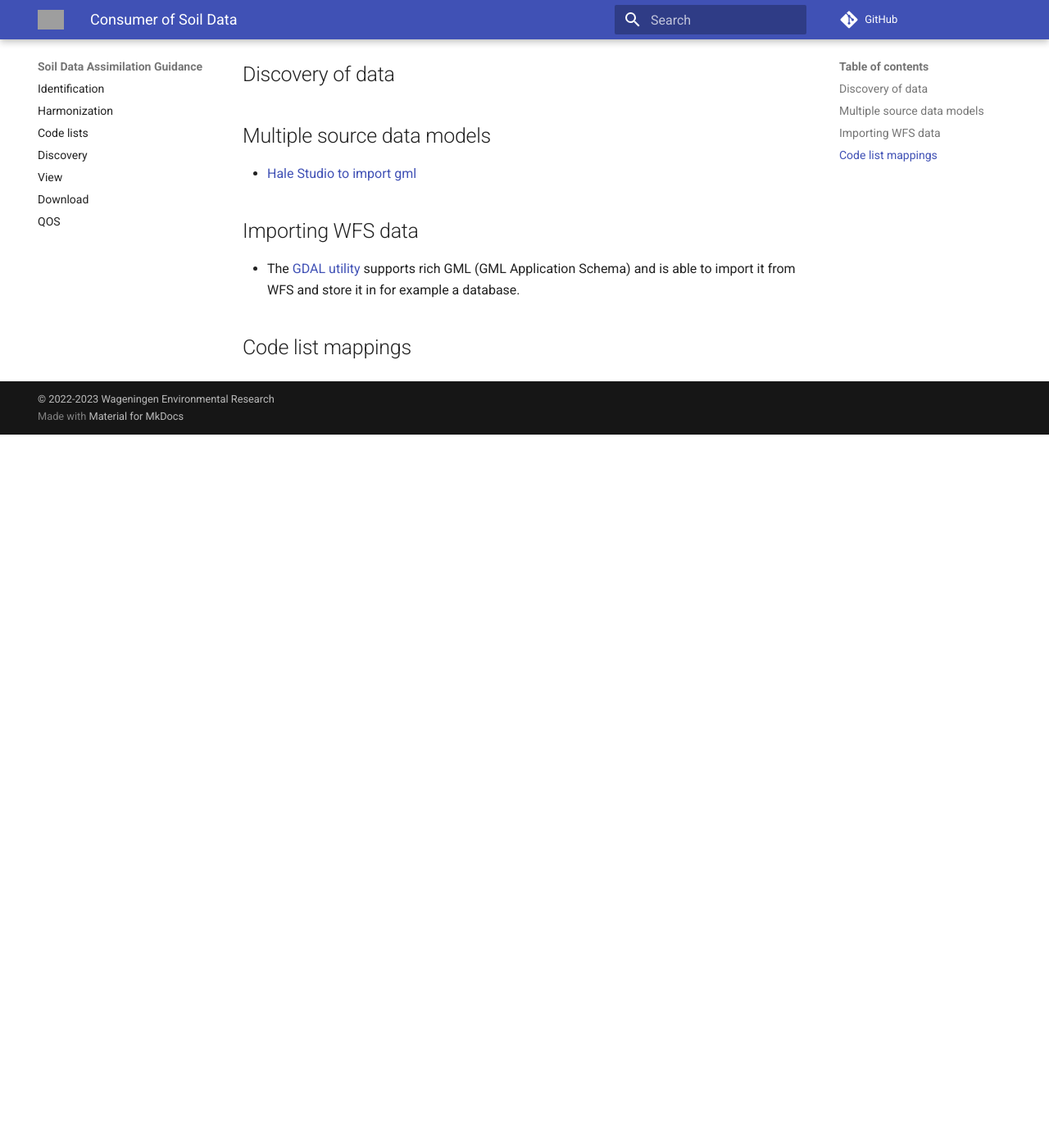
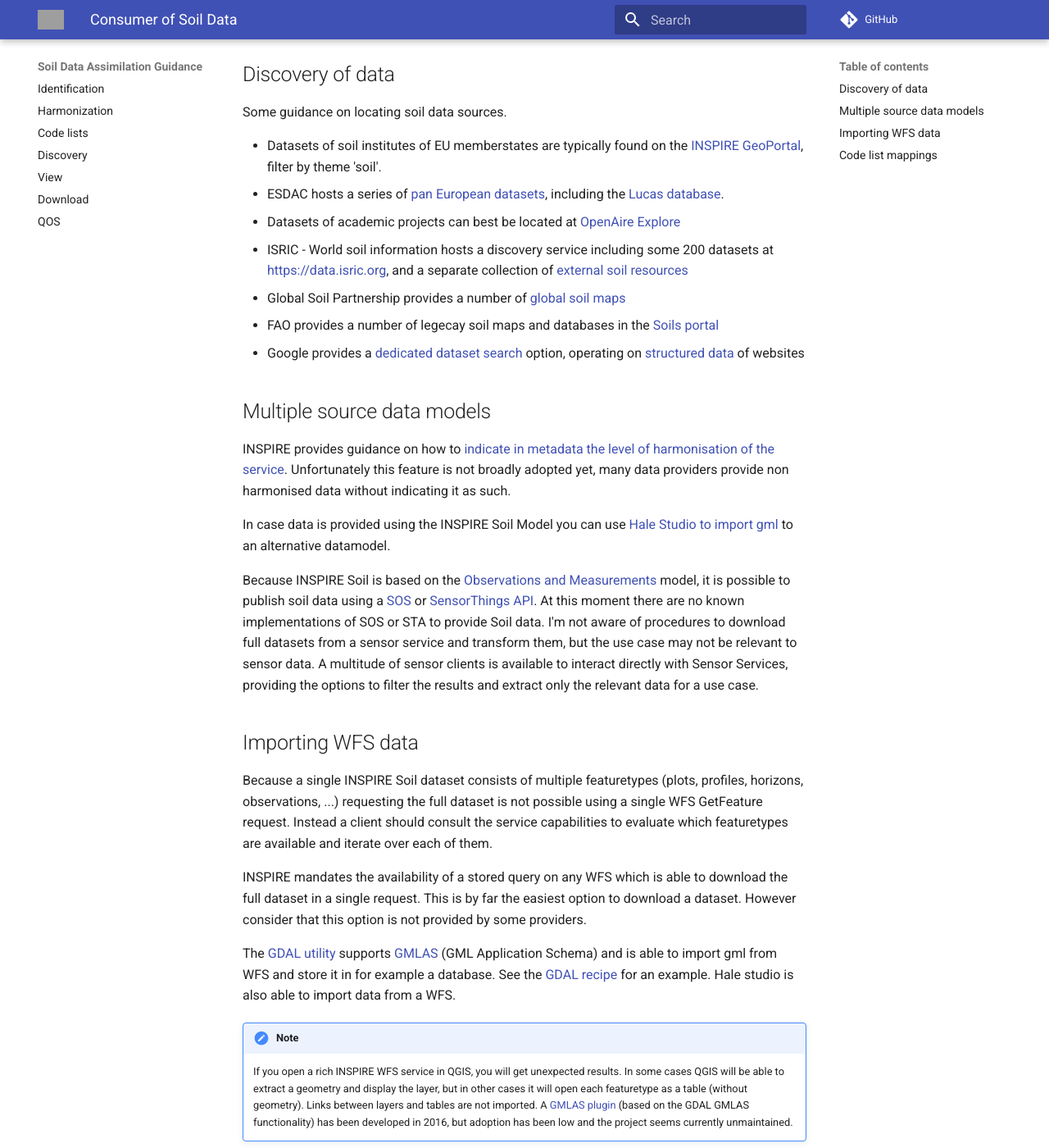
Before and after one commit to ejpsoil/soildata-assimilation-guidance, an MkDocs documentation site: the page built from docs/consumer.md, in a window 1280 px wide and 1400 px high, scrolled down 910 px. Shown: the whole window at 82% size. Built offline with MkDocs 1.6.1 and Material for MkDocs 9.7.7, drawn with Linux system fonts in a browser that asks for light colours; comment, search, counter and statistics services are not loaded; before the commit the page ends 1440 px from its top, so only the background shows below that; some of the changed text lies outside the part shown; grey boxes are pictures that could not be loaded.

Commit message:
topics related to consumer perspective

```diff
--- a/docs/consumer.md
+++ b/docs/consumer.md
@@ -14,13 +14,46 @@ Below some guidance on how to face some of these challenges:
 
 ## Discovery of data
 
+Some guidance on locating soil data sources.
+
+- Datasets of soil institutes of EU memberstates are typically found on the [INSPIRE GeoPortal](https://inspire-geoportal.ec.europa.eu/overview.html?view=themeOverview&theme=so), filter by theme 'soil'.
+- ESDAC hosts a series of [pan European datasets](https://esdac.jrc.ec.europa.eu/resource-type/datasets), including the [Lucas database](https://esdac.jrc.ec.europa.eu/projects/lucas).
+- Datasets of academic projects can best be located at [OpenAire Explore](https://explore.openaire.eu/search/find?instancetypename=%22Dataset%22&active=result&fv0=soil&f0=q&page=1)
+- ISRIC - World soil information hosts a discovery service including some 200 datasets at [https://data.isric.org](https://data.isric.org), and a separate collection of [external soil resources](https://www.isric.org/index.php/explore/soil-geographic-databases)
+- Global Soil Partnership provides a number of [global soil maps](https://www.fao.org/global-soil-partnership/areas-of-work/soil-information-and-data/en/)
+- FAO provides a number of legecay soil maps and databases in the [Soils portal](https://www.fao.org/soils-portal/data-hub/soil-maps-and-databases/en/)
+- Google provides a [dedicated dataset search](https://datasetsearch.research.google.com/search?query=soil) option, operating on [structured data](https://developers.google.com/search/docs/appearance/structured-data/dataset) of websites
+
+
 ## Multiple source data models
 
-- [Hale Studio to import gml](tools/hale-studio-consume-gml.md)
+INSPIRE provides guidance on how to [indicate in metadata the level of harmonisation of the service](https://github.com/INSPIRE-MIF/technical-guidelines/blob/2022.2/metadata/metadata-iso19139/metadata-iso19139.adoc#4332-category-of-the-spatial-data-service). Unfortunately this feature is not broadly adopted yet, many data providers provide non harmonised data without indicating it as such.
+
+In case data is provided using the INSPIRE Soil Model you can use [Hale Studio to import gml](tools/hale-studio-consume-gml.md) to an alternative datamodel.
+
+Because INSPIRE Soil is based on the [Observations and Measurements](https://www.ogc.org/standards/om) model, it is possible to publish soil data using a [SOS](https://www.ogc.org/standards/sos) or [SensorThings API](https://www.ogc.org/standards/sensorthings). At this moment there are no known implementations of SOS or STA to provide Soil data. I'm not aware of procedures to download full datasets from a sensor service and transform them, but the use case may not be relevant to sensor data. A multitude of sensor clients is available to interact directly with Sensor Services, providing the options to filter the results and extract only the relevant data for a use case.
 
 ## Importing WFS data
 
-- The [GDAL utility](utils/gdal.md) supports rich GML (GML Application Schema) and is able to import it from WFS and store it in for example a database.
+Because a single INSPIRE Soil dataset consists of multiple featuretypes (plots, profiles, horizons, observations, ...) requesting the full dataset is not possible using a single WFS GetFeature request. Instead a client should consult the service capabilities to evaluate which featuretypes are available and iterate over each of them.
 
+INSPIRE mandates the availability of a stored query on any WFS which is able to download the full dataset in a single request. This is by far the easiest option to download a dataset. However consider that this option is not provided by some providers.
+
+The [GDAL utility](utils/gdal.md) supports [GMLAS](https://gdal.org/drivers/vector/gmlas.html) (GML Application Schema) and is able to import gml from WFS and store it in for example a database. See the [GDAL recipe](utils/gdal.md) for an example. Hale studio is also able to import data from a WFS.
+
+!!! note
+
+    If you open a rich INSPIRE WFS service in QGIS, you will get unexpected results. In some cases QGIS will be able to extract a geometry and display the layer, but in other cases it will open each featuretype as a table (without geometry). Links between layers and tables are not imported. A [GMLAS plugin](https://plugins.qgis.org/plugins/gml_application_schema_toolbox/) (based on the GDAL GMLAS functionality) has been developed in 2016, but adoption has been low and the project seems currently unmaintained.
 
 ## Code list mappings
+
+Common codelists are stored on the INSPIRE registry, or common registries such as Agrovoc or Gemet. If a value needs to be registered which is not in those registries, organisations have the option to publish an extended version of the code list locally. Code list values are typically provided as a URI referencing the concept in a registry.
+
+The soil model has various codelists. Important codelists are the (WRB) soil clasification, the observed soil property and the methods used in the laboratory. It is important to understand if the method used impacts the measured value. For example there are various methods to measure pH, which each give a specific value. Pedo transfer functions exist to recalculate the value based on the method used. Prior to applying a pedo transfer function, you have to map the codelist from the remote dataset to the code list used locally. Some cases can exits:
+
+- Both datasets reference the same value from a common code list
+- The dataset references a remote concept, but it matches with a concept used locally
+- The dataset references a remote concept, but no local representation exists for the concept
+- No information exists on the concept used
+
+Option 1 is optimal, option 2 requires a mapping table (a suggestion can be made to include the concept on the inspire registry), option 3 and 4 are problematic, these cases should be decided on case by case. Hale studio includes an option to provide mapping tables to map codelist values.
```
